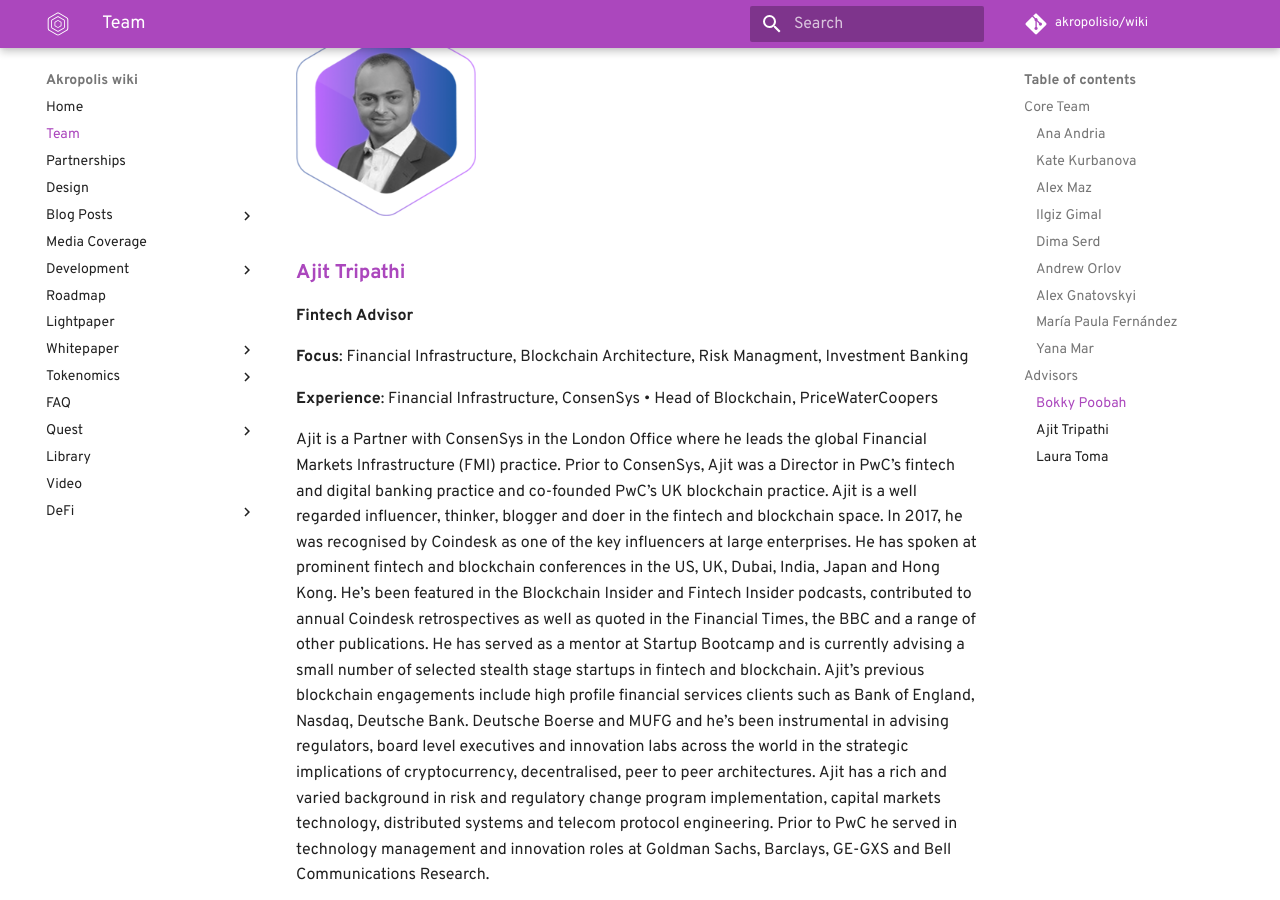
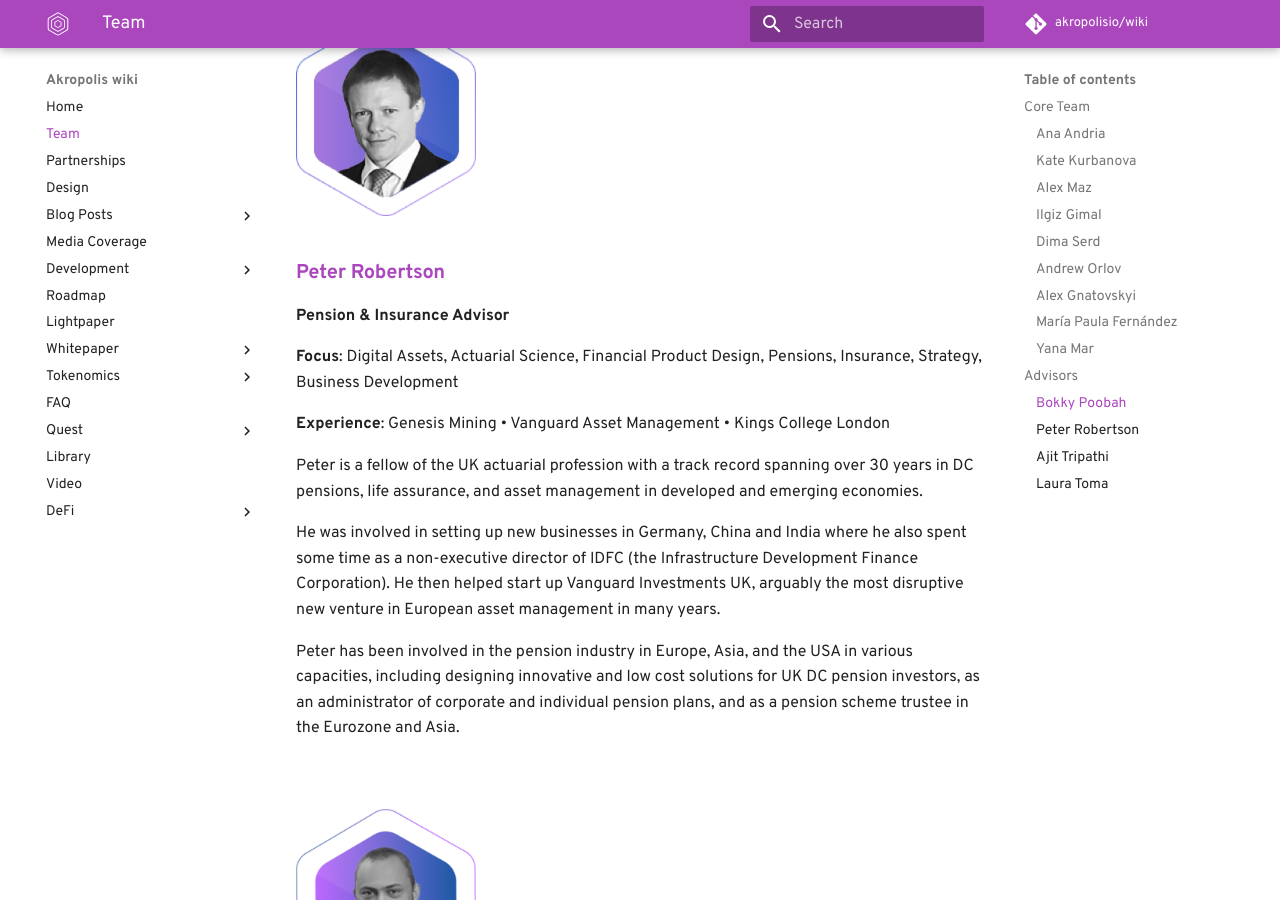
Before and after one commit to kaonone/wiki, an MkDocs documentation site: the page built from docs/team.md, in a window 1280 px wide and 900 px high, scrolled down 7099 px. Built offline with MkDocs 1.6.1 and Material for MkDocs 9.7.7, drawn with Linux system fonts in a browser that asks for light colours; some web fonts are replaced; comment, search, counter and statistics services are not loaded; old or Windows-style settings are respelled for this version of MkDocs.

Commit message:
Peter added

```diff
--- a/docs/team.md
+++ b/docs/team.md
@@ -58,7 +58,7 @@
 
 </br>
 </br>
-<img src="/images/team/peter@2x.png" width="180" alt="drawing" />
+<img src="/images/team/ilgiz@2x.png" width="180" alt="drawing" />
 
 
 ### [**Ilgiz Gimal**](https://ru.linkedin.com/in/ilgiz-gimaltdinov-8bbba411)
@@ -184,6 +184,25 @@
 
 </br>
 </br>
+<img src="/images/team/peter@2x.png" width="180" alt="drawing" />
+
+### [**Peter Robertson**](https://www.linkedin.com/in/peter-robertson-0780bba/)
+
+
+**Pension & Insurance Advisor**
+
+**Focus**: Digital Assets, Actuarial Science, Financial Product Design, Pensions, Insurance, Strategy, Business Development
+
+**Experience**: Genesis Mining • Vanguard Asset Management • Kings College London
+
+Peter is a fellow of the UK actuarial profession with a track record spanning over 30 years in DC pensions, life assurance, and asset management in developed and emerging economies.
+
+He was involved in setting up new businesses in Germany, China and India where he also spent some time as a non-executive director of IDFC (the Infrastructure Development Finance Corporation). He then helped start up Vanguard Investments UK, arguably the most disruptive new venture in European asset management in many years.
+
+Peter has been involved in the pension industry in Europe, Asia, and the USA in various capacities, including designing innovative and low cost solutions for UK DC pension investors, as an administrator of corporate and individual pension plans, and as a pension scheme trustee in the Eurozone and Asia.
+
+</br>
+</br>
 <img src="/images/team/ajit@2x.png" width="180" alt="drawing" />
 
 ### [**Ajit Tripathi**](https://www.linkedin.com/in/ajitkt/)
```
